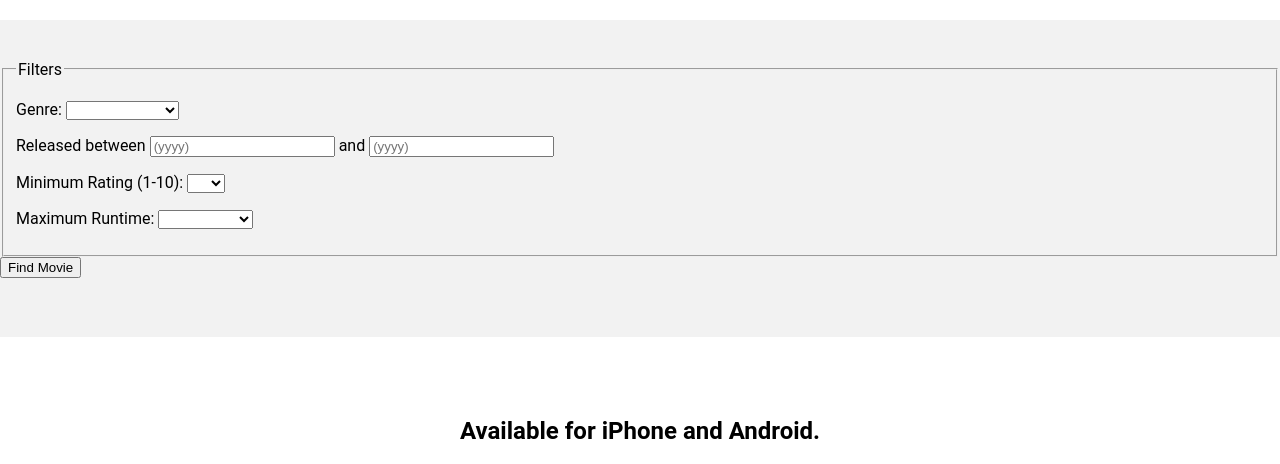
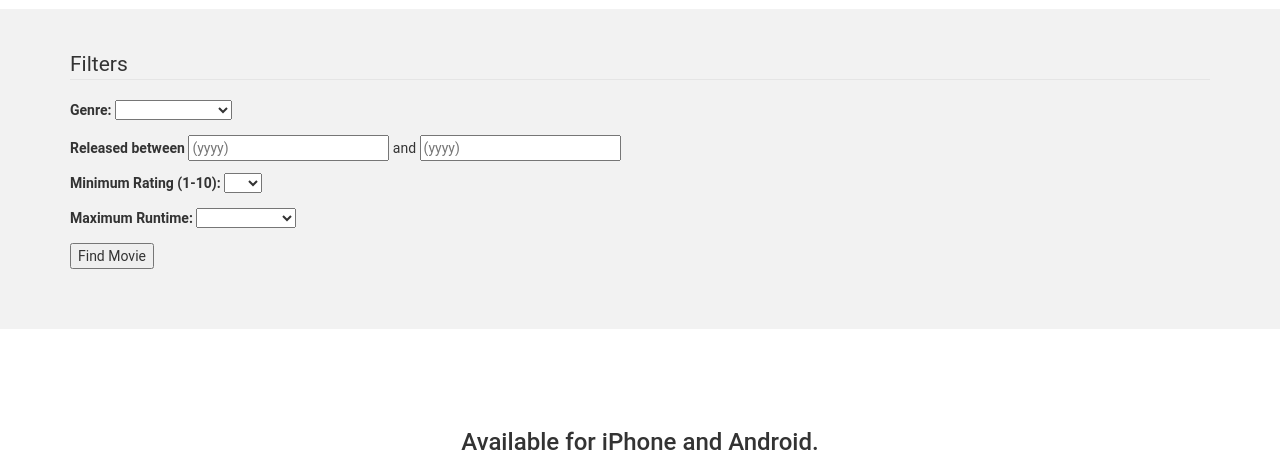
Before and after one commit to dana11marie/group3-final-project, a website: page index.html in a window 1280 px wide. Shown: the part 91-555 px from the top of the page. Drawn offline with nearby package versions, Linux system fonts and the light colour scheme; some packages are replaced by stand-ins of ours; grey boxes are pictures that could not be loaded.

Commit message:
added bootstrap

```diff
--- a/index.html
+++ b/index.html
@@ -1,6 +1,7 @@
 <!DOCTYPE html>
 <html lang="en">
 <head>
+   <link href="https://s3.amazonaws.com/codecademy-content/projects/bootstrap.min.css" rel="stylesheet" />
     <!-- CSS -->
     <link href="styles/styles.css" type="text/css" rel="stylesheet" />
 
```
